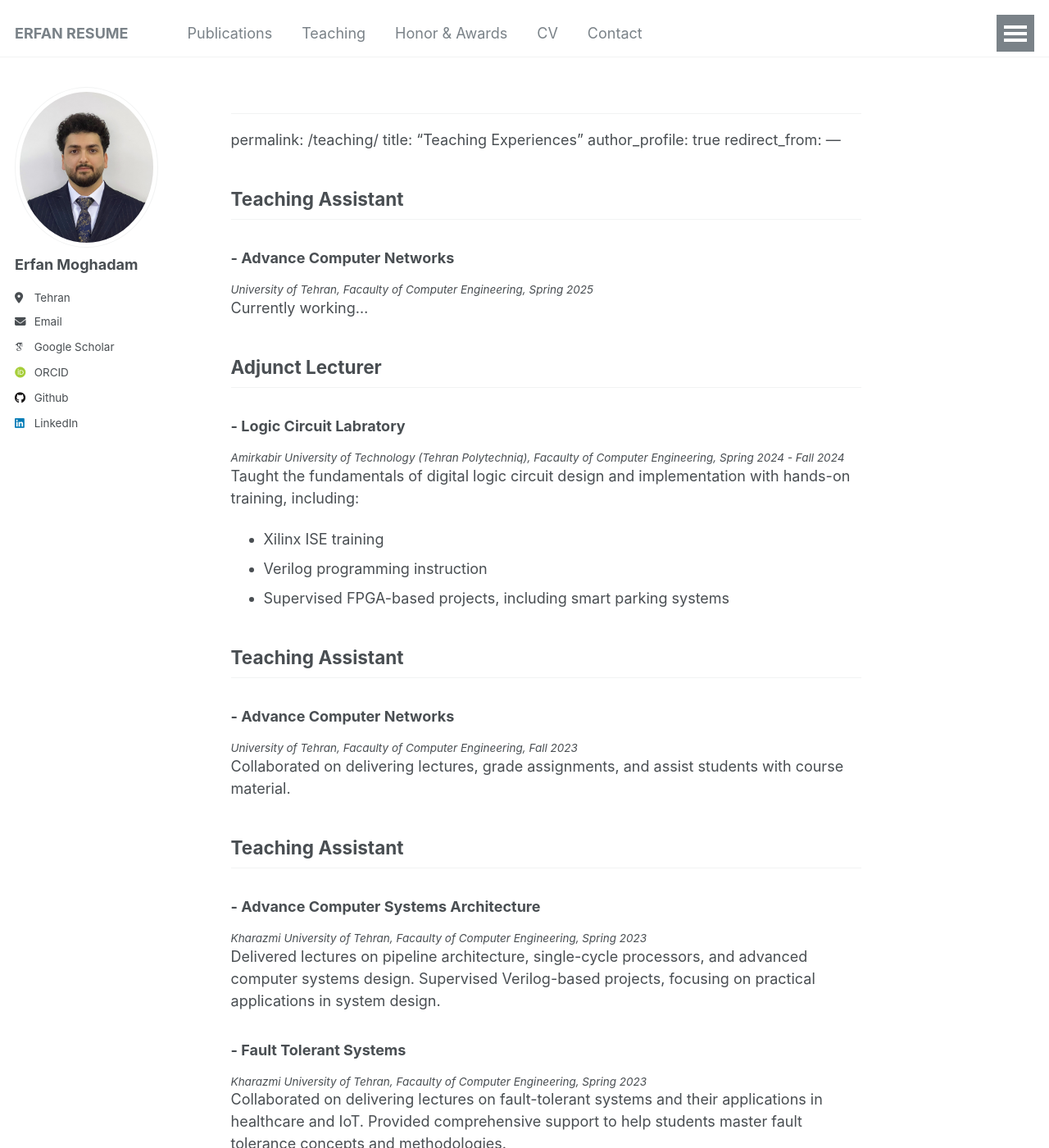
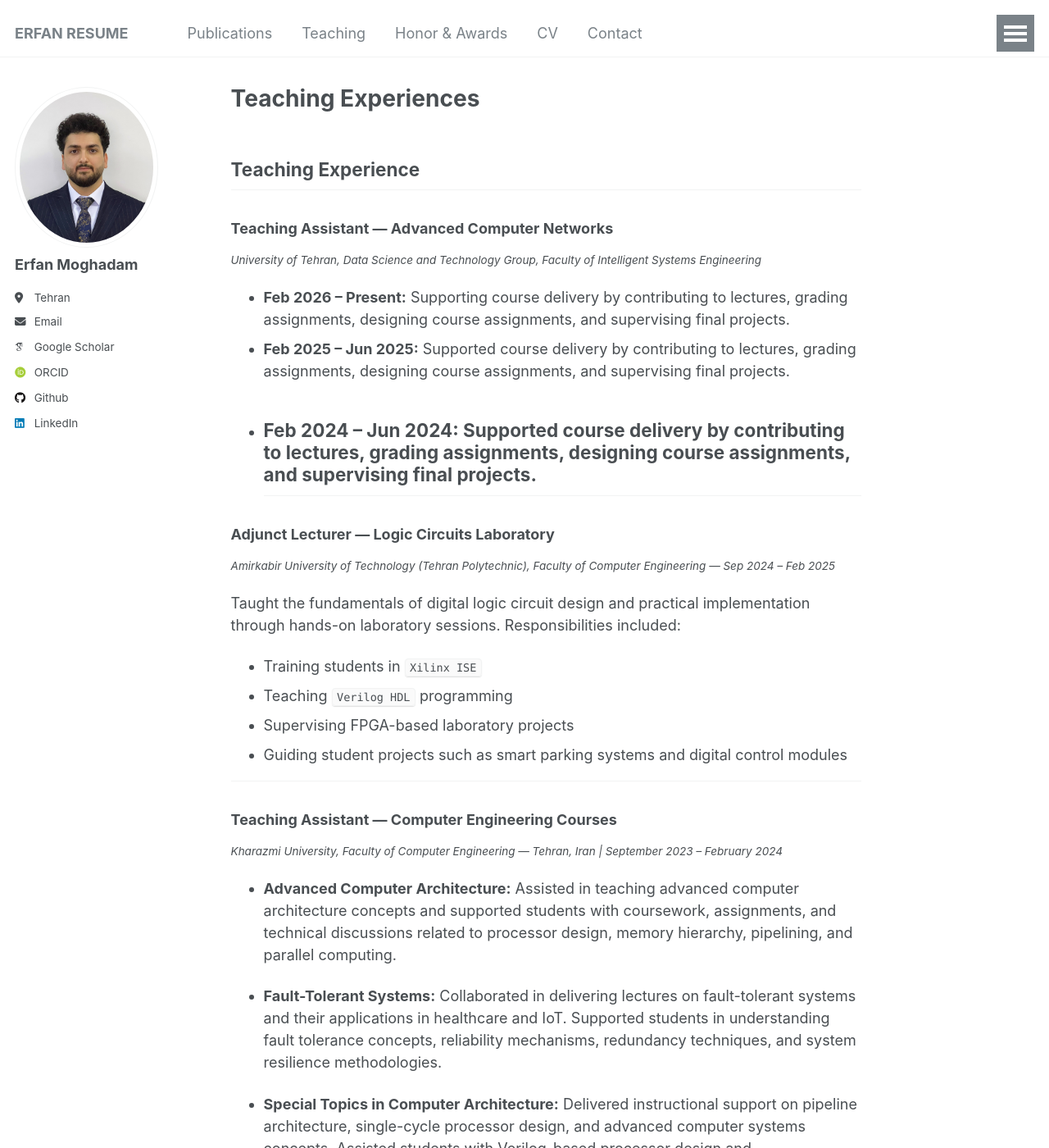
Before and after one commit to erfanresume/erfanresume.github.io, a Jekyll site: the page built from _pages/teaching.md, in a window 1280 px wide and 1400 px high. Shown: the whole window at 82% size. Built offline with Jekyll 4.4.1, drawn with Linux system fonts in a browser that asks for light colours; some web fonts are replaced; our own code applies the rules of GitHub Pages for plain Markdown files; some of the changed text lies outside the part shown.

Commit message:
Update teaching.md

```diff
--- a/_pages/teaching.md
+++ b/_pages/teaching.md
@@ -1,37 +1,44 @@
-
 ---
 permalink: /teaching/
 title: "Teaching Experiences"
 author_profile: true
 redirect_from:
 ---
-## Teaching Assistant
-### - Advance Computer Networks
-<sub>*University of Tehran, Facaulty of Computer Engineering, Spring 2025*</sub><br>
-Currently working...
 
-## Adjunct Lecturer
-### - Logic Circuit Labratory
-<sub>*Amirkabir University of Technology (Tehran Polytechniq), Facaulty of Computer Engineering, Spring 2024 - Fall 2024*</sub><br>
-Taught the fundamentals of digital logic circuit design and implementation with hands-on training, including:<br>
-- Xilinx ISE training
-- Verilog programming instruction
-- Supervised FPGA-based projects, including smart parking systems
+## Teaching Experience
 
-## Teaching Assistant
-### - Advance Computer Networks
-<sub>*University of Tehran, Facaulty of Computer Engineering, Fall 2023*</sub><br>
-Collaborated on delivering lectures, grade assignments, and assist students with course material.
+### Teaching Assistant — Advanced Computer Networks
+<sub>*University of Tehran, Data Science and Technology Group, Faculty of Intelligent Systems Engineering*</sub>
 
-## Teaching Assistant
-### - Advance Computer Systems Architecture
-<sub>*Kharazmi University of Tehran, Facaulty of Computer Engineering, Spring 2023*</sub><br>
-Delivered lectures on pipeline architecture, single-cycle processors, and advanced computer systems design. Supervised Verilog-based projects, focusing on practical applications in system design.
-### - Fault Tolerant Systems
-<sub>*Kharazmi University of Tehran, Facaulty of Computer Engineering, Spring 2023*</sub><br>
-Collaborated on delivering lectures on fault-tolerant systems and their applications in healthcare and IoT. Provided comprehensive support to help students master fault tolerance concepts and methodologies.
+- **Feb 2026 – Present:** Supporting course delivery by contributing to lectures, grading assignments, designing course assignments, and supervising final projects.
+- **Feb 2025 – Jun 2025:** Supported course delivery by contributing to lectures, grading assignments, designing course assignments, and supervising final projects.
+- **Feb 2024 – Jun 2024:** Supported course delivery by contributing to lectures, grading assignments, designing course assignments, and supervising final projects.
+---
 
-## Teaching Assistant
-### - Natural Language and Speech Processing (NLP)
-<sub>*University of Zanjan, Facaulty of Computer Engineering, Fall 2023*</sub><br>
-Assisted in delivering lectures and guiding students through fundamental concepts of Natural Language Processing. Evaluated assignments and provided technical support for student projects.
+### Adjunct Lecturer — Logic Circuits Laboratory
+<sub>*Amirkabir University of Technology (Tehran Polytechnic), Faculty of Computer Engineering — Sep 2024 – Feb 2025*</sub>
+
+Taught the fundamentals of digital logic circuit design and practical implementation through hands-on laboratory sessions. Responsibilities included:
+
+- Training students in `Xilinx ISE`
+- Teaching `Verilog HDL` programming
+- Supervising FPGA-based laboratory projects
+- Guiding student projects such as smart parking systems and digital control modules
+
+---
+
+### Teaching Assistant — Computer Engineering Courses
+<sub>*Kharazmi University, Faculty of Computer Engineering — Tehran, Iran | September 2023 – February 2024*</sub>
+
+- **Advanced Computer Architecture:** Assisted in teaching advanced computer architecture concepts and supported students with coursework, assignments, and technical discussions related to processor design, memory hierarchy, pipelining, and parallel computing.
+
+- **Fault-Tolerant Systems:** Collaborated in delivering lectures on fault-tolerant systems and their applications in healthcare and IoT. Supported students in understanding fault tolerance concepts, reliability mechanisms, redundancy techniques, and system resilience methodologies.
+
+- **Special Topics in Computer Architecture:** Delivered instructional support on pipeline architecture, single-cycle processor design, and advanced computer systems concepts. Assisted students with Verilog-based processor design and implementation projects.
+
+---
+
+### Teaching Assistant — Natural Language and Speech Processing
+<sub>*University of Zanjan, Faculty of Computer Engineering — Zanjan, Iran | September 2020 – February 2021*</sub>
+
+Assisted in course delivery by supporting lectures, guiding students through fundamental concepts of natural language processing and speech processing, evaluating assignments, and providing technical support for student projects.
```
